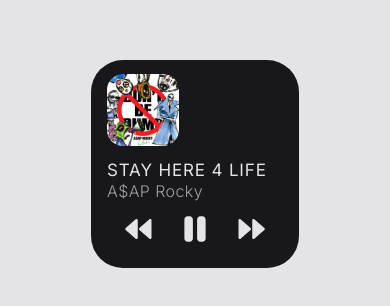
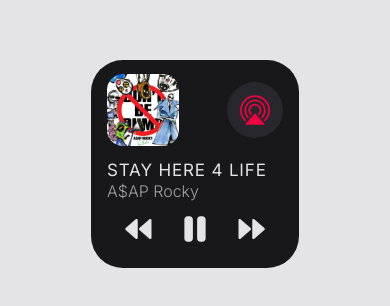
Before and after one commit to itsanxhu/spotifyCard, a React (Vite) app: page / in a window 390 px wide. Shown: the part 258-564 px from the top of the page. Built offline with nearby package versions, Linux system fonts and the light colour scheme.

Commit message:
fix responsive layout

```diff
--- a/src/Components/Card.jsx
+++ b/src/Components/Card.jsx
@@ -1,6 +1,7 @@
 import { FaPause } from "react-icons/fa6";
 import { HiVolumeUp } from "react-icons/hi";
 import { IoVolumeOff } from "react-icons/io5";
+import { SiAirplayaudio } from "react-icons/si";
 
 import {
   IconPlayerTrackPrevFilled,
@@ -12,25 +13,24 @@
   return (
     <div className="size-52 rounded-4xl sm:h-104 sm:w-63 bg-zinc-900 sm:rounded-3xl p-3.5 px-4 sm:p-4 flex flex-col justify-between">
       {/* imgCover */}
-      <div className="">
-        <img
-          className="sm:w-full w-18 rounded-2xl sm:rounded-2xl"
-          src="cover.jpg"
-          alt=""
-        />
+      <div className="flex justify-between items-center">
+        <img className="sm:w-full w-18 rounded-2xl" src="cover.jpg" alt="" />
+        <div className="sm:hidden text-rose-600 size-14 rounded-full bg-zinc-700/40 flex justify-center items-center">
+          <SiAirplayaudio size={30} />
+        </div>
       </div>
       {/* text and title */}
       <div className="sm:py-3 sm:mb-1 pt-1.5">
         <div className="overflow-hidden relative">
           {/* fade right */}
-          <div className="hidden sm:block absolute inset-y-0 right-0 w-7 bg-linear-to-l from-black to-transparent z-10" />
+          <div className="hidden sm:block absolute inset-y-0 right-0 w-7 bg-linear-to-l from-zinc-900 to-transparent z-10" />
           <p className="whitespace-nowrap sm:text-sm text-zinc-200 animate-marquee leading-none">
-            <span className="tracking-wider sm:text-base text-[17px] leading-none">
+            <span className="tracking-wider sm:text-[15px] text-[17px] leading-none">
               STAY HERE 4 LIFE{" "}
               <span className="hidden sm:inline ">(feat. Brent Faiyaz)</span>
             </span>
           </p>
-          <p className="sm:text-[13px] text-neutral-400 tracking-wide font-light ">
+          <p className="sm:text-[13px] text-neutral-400 sm:tracking-wide font-light ">
             A$AP Rocky
           </p>
         </div>
```
